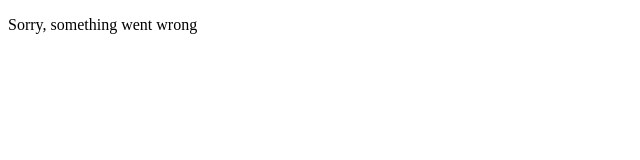
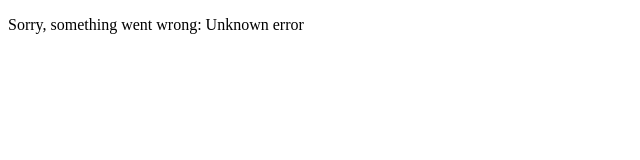
Before and after one commit to GENC-s-Team/plateup, a Next.js app: page /error in a window 1280 px wide. Shown: the top 160 px of the page, without its empty margins (0-640 px from the left). Built offline with nearby package versions, Linux system fonts and the light colour scheme.

Commit message:
Added query to set error message

```diff
--- a/app/auth/confirm/route.ts
+++ b/app/auth/confirm/route.ts
@@ -24,5 +24,5 @@ export async function GET(request: NextRequest) {
   }
 
   // redirect the user to an error page with some instructions
-  redirect('/error')
+  redirect('/error?error=code%20is%20invalid');
 }
--- a/app/error/page.tsx
+++ b/app/error/page.tsx
@@ -1,3 +1,16 @@
-export default function ErrorPage() {
-    return <p>Sorry, something went wrong</p>
-  }
+export default function ErrorPage({
+  searchParams,
+}: {
+  searchParams: { [key: string]: string | string[] | undefined };
+}) {
+  // Extracting error and ensuring it's a string.
+  const error = Array.isArray(searchParams.error)
+    ? searchParams.error.join(', ')
+    : searchParams.error;
+
+  return (
+    <p>
+      Sorry, something went wrong: {error || 'Unknown error'}
+    </p>
+  );
+}
--- a/utils/supabase/middleware.ts
+++ b/utils/supabase/middleware.ts
@@ -45,7 +45,8 @@ export async function updateSession(request: NextRequest) {
     !request.nextUrl.pathname.startsWith('/login') &&
     !request.nextUrl.pathname.startsWith('/signup') &&
     !request.nextUrl.pathname.startsWith('/auth') &&
-    request.nextUrl.pathname !== '/'
+    request.nextUrl.pathname !== '/' &&
+    request.nextUrl.pathname !== '/error'
   ) {
     // No user, redirect to login page
     const url = request.nextUrl.clone();
```
